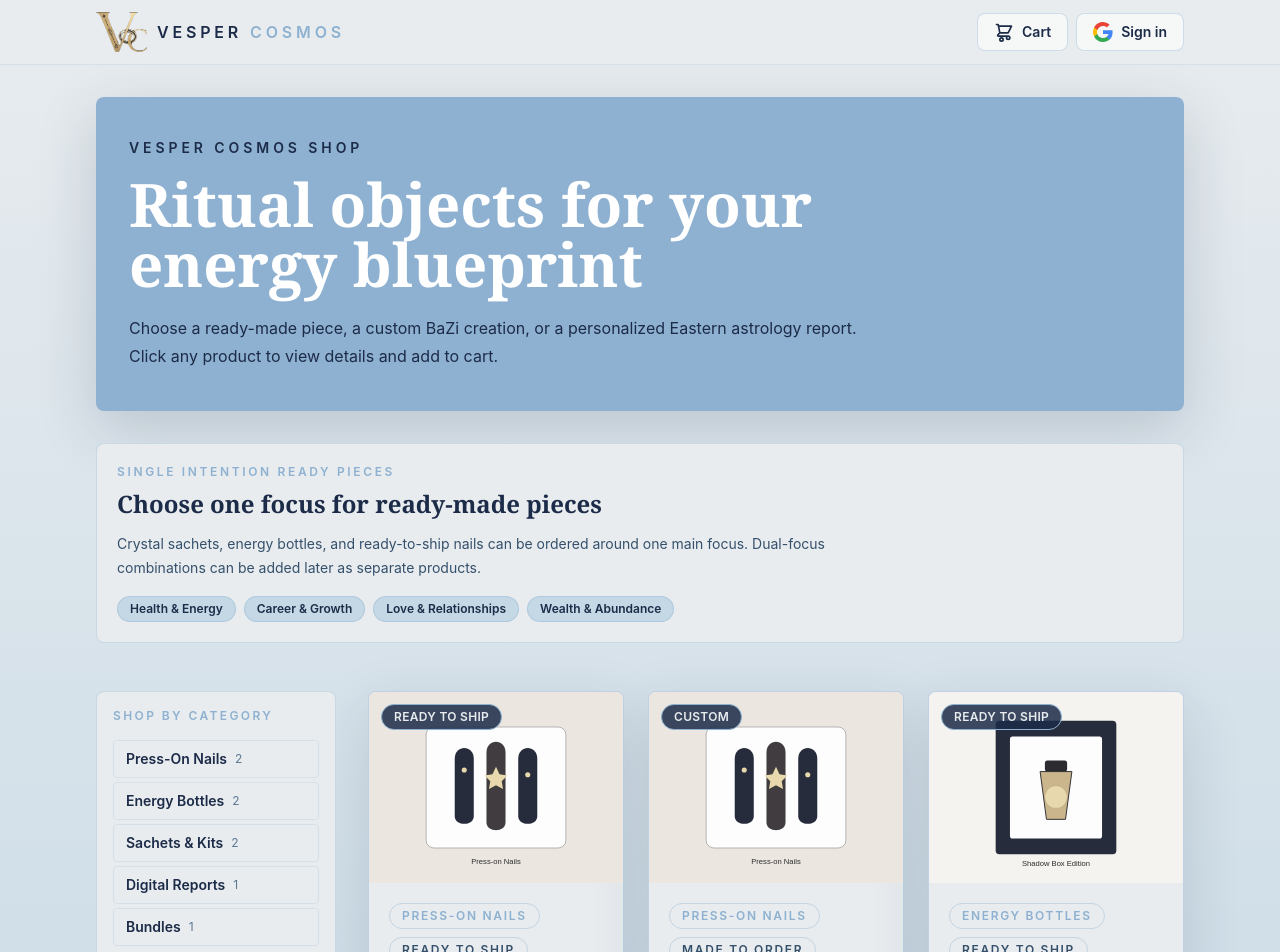
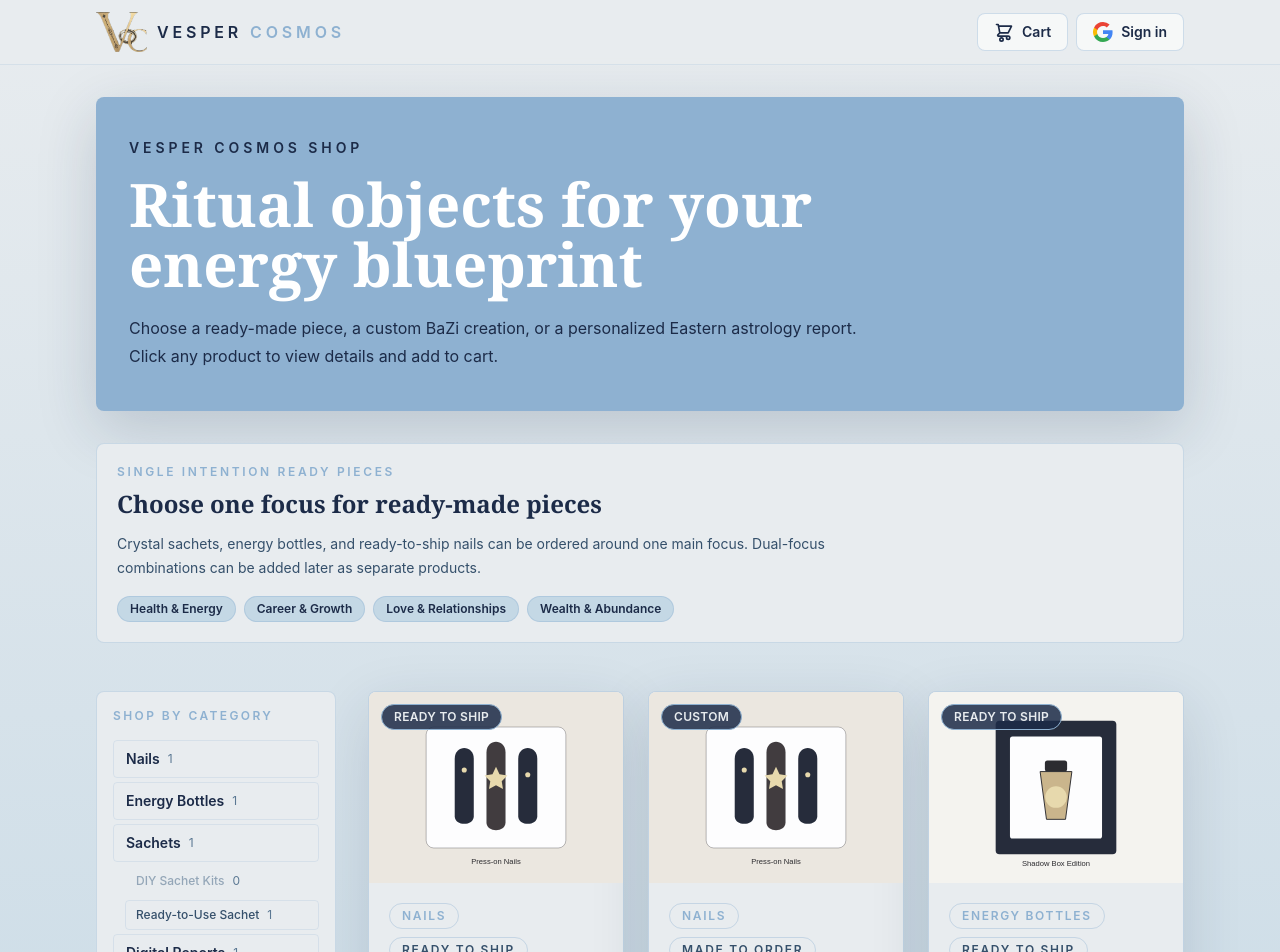
Before and after one commit to vesper-cosmic/vesper-cosmic, a Next.js app: page /shop in a window 1280 px wide. Shown: the top 952 px of the page. Built offline with nearby package versions, Linux system fonts and the light colour scheme; no server answers.

Commit message:
Rework shop categories into hierarchical structure

```diff
--- a/app/shop/page.js
+++ b/app/shop/page.js
@@ -1,13 +1,14 @@
 "use client";
 
 import { useState, useMemo } from "react";
-import { products, singleIntentionOptions } from "@/data/products";
+import { products, productCategories, singleIntentionOptions } from "@/data/products";
 import ShopProductCard from "@/components/shop/ShopProductCard";
 import ProductDetailModal from "@/components/shop/ProductDetailModal";
 
 export default function ShopPage() {
   const [selectedProduct, setSelectedProduct] = useState(null);
-  const [selectedCategory, setSelectedCategory] = useState(null);
+  // selectedFilter: null (all) | { type: "group", id } | { type: "category", id }
+  const [selectedFilter, setSelectedFilter] = useState(null);
 
   function openProductDetail(product) {
     setSelectedProduct(product);
@@ -17,19 +18,63 @@
     setSelectedProduct(null);
   }
 
-  // Build simple category list from the products' main labels (e.g. Press-On Nails)
+  // Count products per product.category id
   const categoryCounts = useMemo(() => {
     const counts = {};
     products.forEach((p) => {
-      counts[p.categoryLabel] = (counts[p.categoryLabel] || 0) + 1;
+      counts[p.category] = (counts[p.category] || 0) + 1;
     });
     return counts;
   }, []);
 
-  // Simple product list — all products, or just the selected category's products
-  const visibleProducts = selectedCategory
-    ? products.filter((product) => product.categoryLabel === selectedCategory)
-    : products;
+  function toggleGroup(item) {
+    // Parent category with children → show all products in its sub-categories
+    if (item.children) {
+      setSelectedFilter((prev) =>
+        prev && prev.type === "group" && prev.id === item.id
+          ? null
+          : { type: "group", id: item.id }
+      );
+      return;
+    }
+    // Single-level category → filter by its product category id
+    if (item.categoryId) {
+      setSelectedFilter((prev) =>
+        prev && prev.type === "category" && prev.id === item.categoryId
+          ? null
+          : { type: "category", id: item.categoryId }
+      );
+    }
+  }
+
+  function toggleCategory(categoryId) {
+    if (!categoryId) return;
+    setSelectedFilter((prev) =>
+      prev && prev.type === "category" && prev.id === categoryId
+        ? null
+        : { type: "category", id: categoryId }
+    );
+  }
+
+  // Products for the current filter — group shows all children, category shows that leaf only
+  const visibleProducts = useMemo(() => {
+    if (!selectedFilter) return products;
+
+    if (selectedFilter.type === "group") {
+      const group = productCategories.find((g) => g.id === selectedFilter.id);
+      const categoryIds = new Set(
+        (group.children || []).map((child) => child.categoryId).filter(Boolean)
+      );
+      return products.filter((product) => categoryIds.has(product.category));
+    }
+
+    return products.filter((product) => product.category === selectedFilter.id);
+  }, [selectedFilter]);
+
+  const emptyMessage =
+    selectedFilter && visibleProducts.length === 0
+      ? "This category doesn't have products yet — check back soon."
+      : null;
 
   return (
     <>
@@ -77,42 +122,98 @@
 
           {/* Sidebar + Content Layout */}
           <div className="mt-12 grid gap-8 lg:grid-cols-[240px_1fr] lg:items-start">
-            {/* Sidebar — Category Filter (horizontal chips on mobile, vertical list on desktop) */}
+            {/* Sidebar — Category Filter */}
             <aside className="rounded-lg border border-[#8EB1D1]/35 bg-[#E8ECEF] p-4 lg:sticky lg:top-24">
               <p className="text-xs font-semibold uppercase tracking-[0.2em] text-[#8EB1D1]">
                 Shop by Category
               </p>
               <nav className="mt-4 flex gap-2 overflow-x-auto pb-1 lg:flex-col lg:gap-1 lg:overflow-visible lg:pb-0">
-                {Object.entries(categoryCounts).map(([label, count]) => {
-                  const isActive = selectedCategory === label;
+                {productCategories.map((group) => {
+                  const isParent = Boolean(group.children);
+                  const groupCount = isParent
+                    ? group.children.reduce(
+                        (sum, child) => sum + (categoryCounts[child.categoryId] || 0),
+                        0
+                      )
+                    : categoryCounts[group.categoryId] || 0;
+                  const isActive =
+                    selectedFilter?.type === "group"
+                      ? selectedFilter.id === group.id
+                      : selectedFilter?.type === "category" &&
+                        selectedFilter.id === group.categoryId;
 
                   return (
+                    <div
+                      key={group.id}
+                      className="flex flex-shrink-0 flex-col lg:w-full"
+                    >
+                      {/* Category button (parent or single-level) */}
                       <button
-                      key={label}
                         type="button"
-                      onClick={() =>
-                        setSelectedCategory(
-                          isActive ? null : label
-                        )
-                      }
-                      className={`flex flex-shrink-0 items-center gap-2 rounded border px-3 py-2 text-left text-sm font-semibold transition lg:w-full ${
+                        onClick={() => toggleGroup(group)}
+                        aria-expanded={isParent ? isActive : undefined}
+                        className={`flex items-center gap-2 rounded border px-3 py-2 text-left text-sm font-semibold transition ${
                           isActive
                             ? "border-[#8EB1D1] bg-[#C4D8E5] text-[#1C2B48]"
                             : "border-[#8EB1D1]/20 text-[#1C2B48] hover:border-[#8EB1D1] hover:bg-[#C4D8E5]"
                         }`}
                       >
-                      <span>{label}</span>
+                        <span>{group.title}</span>
+                        <span className="text-xs font-normal text-[#5B7893]">
+                          {groupCount}
+                        </span>
+                      </button>
+
+                      {/* Child sub-categories */}
+                      {isParent ? (
+                        <div className="mt-1 flex gap-1 pl-3 lg:flex-col">
+                          {group.children.map((child) => {
+                            const count = child.categoryId
+                              ? categoryCounts[child.categoryId] || 0
+                              : 0;
+                            const childActive =
+                              selectedFilter?.type === "category" &&
+                              selectedFilter.id === child.categoryId;
+                            const isDisabled = !child.categoryId && count === 0;
+
+                            return (
+                              <button
+                                key={child.id}
+                                type="button"
+                                onClick={() => toggleCategory(child.categoryId)}
+                                disabled={isDisabled}
+                                className={`flex flex-shrink-0 items-center gap-2 rounded border px-2.5 py-1.5 text-left text-xs font-medium transition lg:w-full ${
+                                  isDisabled
+                                    ? "cursor-not-allowed border-transparent text-[#5B7893]/60"
+                                    : childActive
+                                      ? "border-[#8EB1D1] bg-[#C4D8E5] text-[#1C2B48]"
+                                      : "border-[#8EB1D1]/20 text-[#35506B] hover:border-[#8EB1D1] hover:bg-[#C4D8E5]"
+                                }`}
+                              >
+                                <span>{child.title}</span>
                                 <span className="text-xs font-normal text-[#5B7893]">
                                   {count}
                                 </span>
                               </button>
                             );
                           })}
+                        </div>
+                      ) : null}
+                    </div>
+                  );
+                })}
               </nav>
             </aside>
 
-            {/* Product Grid — simple list of all products, or just the selected category's products */}
+            {/* Product Grid */}
             <div>
+              {emptyMessage ? (
+                <div className="rounded-lg border border-[#8EB1D1]/35 bg-[#E8ECEF] px-5 py-10 text-center">
+                  <p className="text-sm leading-6 text-[#35506B]">
+                    {emptyMessage}
+                  </p>
+                </div>
+              ) : (
                 <div className="grid gap-6 md:grid-cols-2 lg:grid-cols-3">
                   {visibleProducts.map((product) => (
                     <ShopProductCard
@@ -122,6 +223,7 @@
                     />
                   ))}
                 </div>
+              )}
             </div>
           </div>
         </section>
--- a/data/products.js
+++ b/data/products.js
@@ -4,8 +4,8 @@
     id: "crystal-press-on-nails-ready",
     slug: "crystal-press-on-nails-ready",
     name: "Crystal Press-On Nails",
-    category: "press-on-nails-ready",
-    categoryLabel: "Press-On Nails",
+    category: "nails",
+    categoryLabel: "Nails",
     productKind: "Crystal Press-On Nails — Ready to Ship",
     formType: "B",
     price: 88,
@@ -36,8 +36,8 @@
     id: "crystal-press-on-nails-custom",
     slug: "crystal-press-on-nails-custom",
     name: "Custom BaZi Crystal Press-On Nails",
-    category: "press-on-nails-custom",
-    categoryLabel: "Press-On Nails",
+    category: "custom-nails",
+    categoryLabel: "Nails",
     productKind: "Custom BaZi Crystal Press-On Nails",
     formType: "B",
     price: 128,
@@ -66,7 +66,7 @@
     id: "crystal-energy-bottle-ready",
     slug: "crystal-energy-bottle-ready",
     name: "Crystal Energy Bottle",
-    category: "crystal-energy-bottle-ready",
+    category: "energy-bottles",
     categoryLabel: "Energy Bottles",
     productKind: "Crystal Energy Bottle — Ready to Ship",
     formType: "A",
@@ -95,7 +95,7 @@
     id: "crystal-energy-bottle-custom",
     slug: "crystal-energy-bottle-custom",
     name: "BaZi Crystal Energy Bottle",
-    category: "crystal-energy-bottle-custom",
+    category: "custom-energy-bottles",
     categoryLabel: "Energy Bottles",
     productKind: "BaZi Crystal Energy Bottle — Custom",
     formType: "B",
@@ -123,8 +123,8 @@
     id: "crystal-sachet-ready",
     slug: "crystal-sachet-ready",
     name: "Crystal Sachet",
-    category: "crystal-sachet-ready",
-    categoryLabel: "Sachets & Kits",
+    category: "sachets-ready",
+    categoryLabel: "Ready-to-Use Sachet",
     productKind: "Crystal Sachet — Ready to Use",
     formType: "A",
     price: 28,
@@ -152,8 +152,8 @@
     id: "diy-bazi-crystal-sachet-kit",
     slug: "diy-bazi-crystal-sachet-kit",
     name: "DIY BaZi Crystal Sachet Kit",
-    category: "crystal-sachet-kit",
-    categoryLabel: "Sachets & Kits",
+    category: "custom-diy-sachet-kits",
+    categoryLabel: "DIY Sachet Kits",
     productKind: "DIY BaZi Crystal Sachet Kit",
     formType: "B",
     price: 58,
@@ -234,15 +234,30 @@
   },
 ];
 
+// Category tree — items without `children` are single-level categories,
+// items with `children` are parent categories with sub-categories.
 export const productCategories = [
-  { id: "press-on-nails-ready", title: "Ready-to-Ship Nails", description: "Crystal-infused press-on nails, ready to ship around a single intention." },
-  { id: "press-on-nails-custom", title: "Custom BaZi Nails", description: "Fully custom press-on nails designed from your BaZi chart." },
-  { id: "crystal-energy-bottle-ready", title: "Ready-to-Ship Energy Bottles", description: "Crystal energy bottles charged with a single intention." },
-  { id: "crystal-energy-bottle-custom", title: "Custom BaZi Energy Bottles", description: "Custom crystal energy bottles formulated from your BaZi chart." },
-  { id: "crystal-sachet-ready", title: "Ready-to-Use Sachets", description: "Crystal sachets charged with a single intention." },
-  { id: "crystal-sachet-kit", title: "DIY Sachet Kits", description: "DIY kits with BaZi-selected crystals for hands-on energy work." },
-  { id: "digital-reports", title: "Digital Reports", description: "Personalized Eastern Astrology (BaZi) reports delivered via email." },
-  { id: "bundles", title: "Bundles", description: "Complete BaZi energy sets at a bundle discount." },
+  { id: "nails", title: "Nails", categoryId: "nails" },
+  { id: "energy-bottles", title: "Energy Bottles", categoryId: "energy-bottles" },
+  {
+    id: "sachets",
+    title: "Sachets",
+    children: [
+      { id: "sachets-diy", title: "DIY Sachet Kits", categoryId: null },
+      { id: "sachets-ready", title: "Ready-to-Use Sachet", categoryId: "sachets-ready" },
+    ],
+  },
+  { id: "digital-reports", title: "Digital Reports", categoryId: "digital-reports" },
+  {
+    id: "custom",
+    title: "Custom",
+    children: [
+      { id: "custom-nails", title: "Nails", categoryId: "custom-nails" },
+      { id: "custom-energy-bottles", title: "Energy Bottles", categoryId: "custom-energy-bottles" },
+      { id: "custom-diy-sachet-kits", title: "DIY Sachet Kits", categoryId: "custom-diy-sachet-kits" },
+    ],
+  },
+  { id: "bundles", title: "Bundles", categoryId: "bundles" },
 ];
 
 export const singleIntentionOptions = [
```
Lines whose indentation alone changed are shown as unchanged.
